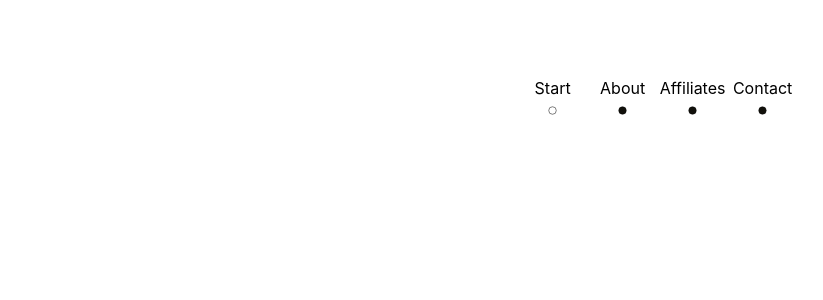
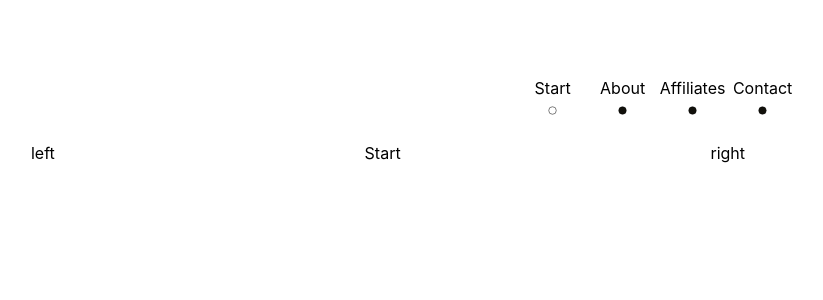
Before and after one commit to waitLess-project/WaitLESS-frontend, a React (Create React App) app: page / in a window 1280 px wide. Shown: the top 300 px of the page, without its empty margins (252-1075 px from the left). Built offline with nearby package versions, Linux system fonts and the light colour scheme; data requests are answered from the project's data file.

Commit message:
feat(landing) can switch tab left or right

```diff
--- a/src/app/modules/landing/carousel/about/about.module.js
+++ b/src/app/modules/landing/carousel/about/about.module.js
@@ -1,2 +1,16 @@
 // about
 // cards
+
+import React, { Component } from 'react'
+
+export class About extends Component {
+    render() {
+        return (
+            <div>
+                About
+            </div>
+        )
+    }
+}
+
+export default About
--- a/src/app/modules/landing/carousel/affiliates/affiliates.module.js
+++ b/src/app/modules/landing/carousel/affiliates/affiliates.module.js
@@ -1 +1,15 @@
 // cards
+
+import React, { Component } from 'react'
+
+export class Affiliates extends Component {
+    render() {
+        return (
+            <div>
+                Affiliates
+            </div>
+        )
+    }
+}
+
+export default Affiliates
--- a/src/app/modules/landing/carousel/carousel.module.js
+++ b/src/app/modules/landing/carousel/carousel.module.js
@@ -1,10 +1,38 @@
 import React, { Component } from "react";
-import './carousel.styles.css'
+import Tabs from "./tabs.component";
+import "./carousel.styles.css";
 
 export default class Carousel extends Component {
+  pages = [
+    {
+      page: "start",
+      Component: Tabs.Start,
+    },
+    {
+      page: "about",
+      Component: Tabs.About,
+    },
+    {
+      page: "affiliates",
+      Component: Tabs.Affiliates,
+    },
+    {
+      page: "contact",
+      Component: Tabs.Contact,
+    },
+  ];
+
   render() {
-    return <div className="carousel">
-
-    </div>;
+    return (
+      <div className="carousel">
+        <div onClick={() => this.props.moveTab(0)}>left</div>
+        {this.pages.map(({ page, Component }) => {
+          if (page === this.props.page) {
+            return <Component />;
+          }
+        })}
+        <div onClick={() => this.props.moveTab(1)}>right</div>
+      </div>
+    );
   }
 }
--- a/src/app/modules/landing/carousel/carousel.styles.css
+++ b/src/app/modules/landing/carousel/carousel.styles.css
@@ -1,4 +1,7 @@
 .carousel {
-    width: 100%;
-    height: 600px;
+  display: flex;
+  flex-direction: row;
+  justify-content: space-around;
+  width: 100%;
+  height: 600px;
 }
--- a/src/app/modules/landing/carousel/contact/contact.module.js
+++ b/src/app/modules/landing/carousel/contact/contact.module.js
@@ -1,2 +1,16 @@
 // points of contact
 // contact form
+
+import React, { Component } from 'react'
+
+export class Contact extends Component {
+    render() {
+        return (
+            <div>
+                Contact
+            </div>
+        )
+    }
+}
+
+export default Contact
--- a/src/app/modules/landing/carousel/start/start.module.js
+++ b/src/app/modules/landing/carousel/start/start.module.js
@@ -1,3 +1,17 @@
 // social media
 // logo
 // enter
+
+import React, { Component } from 'react'
+
+export class Start extends Component {
+    render() {
+        return (
+            <div>
+                Start
+            </div>
+        )
+    }
+}
+
+export default Start
--- /dev/null
+++ b/src/app/modules/landing/carousel/tabs.component.js
@@ -0,0 +1,13 @@
+import Start from "./start/start.module";
+import About from "./about/about.module";
+import Affiliates from "./affiliates/affiliates.module";
+import Contact from "./contact/contact.module";
+
+const Tabs = {
+  Start: Start,
+  About: About,
+  Affiliates: Affiliates,
+  Contact: Contact,
+};
+
+export default Tabs;
--- a/src/app/modules/landing/landing.module.js
+++ b/src/app/modules/landing/landing.module.js
@@ -16,18 +16,26 @@ export default class LandingPage extends Component {
     };
   }
 
-  indexChange = () => {
+  // move will be 0 or 1
+  indexChange = (move) => {
     let temp = this.state.index;
-    this.setState({
-      index: temp + 1 >= this.state.page.length ? 0 : temp + 1,
-    });
+
+    if (move) {
+      this.setState({
+        index: temp + 1 >= this.state.page.length ? 0 : temp + 1,
+      });
+    } else {
+      this.setState({
+        index: temp - 1 < 0 ? this.state.page.length - 1 : temp - 1,
+      });
+    }
   };
 
   render() {
     return (
       <div className="landingPage">
         <Tab page={this.state.page[this.state.index]} />
-        <Carousel />
+        <Carousel page={this.state.page[this.state.index]} moveTab={this.indexChange}/>
       </div>
     );
   }
```
